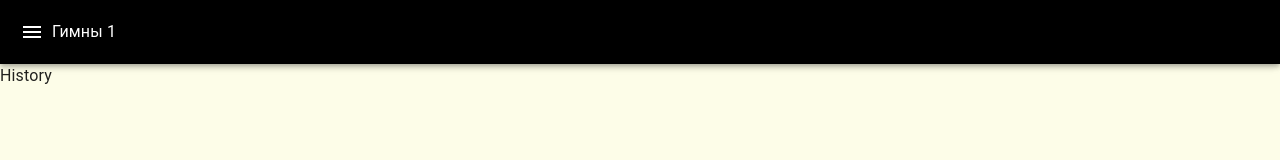
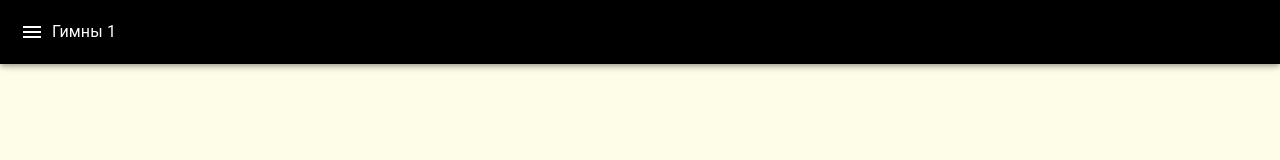
Before and after one commit to gorshipaktsyan/russian-hymns, a React (Create React App) app: page /russian-hymns/history in a window 1280 px wide. Shown: the top 160 px of the page. Built offline with nearby package versions, Linux system fonts and the light colour scheme.

Commit message:
using localStorage

```diff
--- /dev/null
+++ b/src/utils/storage.js
@@ -0,0 +1,41 @@
+class Store {
+  addItem(key, newItem) {
+    const items = this.get(key);
+    items.push(newItem);
+    this.set(key, items);
+  }
+  set(key, value) {
+    try {
+      const currentItems = JSON.stringify(value);
+      localStorage.setItem(key, currentItems);
+    } catch (error) {
+      console.error(`Error setting item in local storage: ${error.message}`);
+    }
+  }
+  get(key) {
+    try {
+      const value = localStorage.getItem("searchedNumbers");
+      return JSON.parse(value) || [];
+    } catch (error) {
+      console.error(`Error getting item from local storage: ${error.message}`);
+      return [];
+    }
+  }
+  // clear() {
+  //   try {
+  //     localStorage.clear();
+  //   } catch (error) {
+  //     console.error(`Error clearing local storage: ${error.message}`);
+  //   }
+  // }
+  // remove(key) {
+  //   try {
+  //     localStorage.removeItem(key);
+  //   } catch (error) {
+  //     console.error(`Error removing item "${key}" from local storage: ${error.message}`);
+  //   }
+  // }
+}
+const hymnsStorage = new Store();
+
+export default hymnsStorage;
--- a/src/view/pages/History/index.js
+++ b/src/view/pages/History/index.js
@@ -1,7 +1,14 @@
+import { List, ListItem } from "@mui/material";
+import hymnsStorage from "../../../utils/storage";
 function History() {
-    return (
-        <div>History</div>
-    )
+  const history = hymnsStorage.get();
+  return (
+    <List>
+      {history.map((item) => (
+        <ListItem key={item}>{item}</ListItem>
+      ))}
+    </List>
+  );
 }
 
-export default History
+export default History;
--- a/src/view/pages/Search/index.js
+++ b/src/view/pages/Search/index.js
@@ -3,7 +3,7 @@ import { useNavigate } from "react-router-dom";
 import Button from "@mui/material/Button";
 import { TextField, styled } from "@mui/material";
 import "./index.scss";
-
+import hymnsStorage from "../../../utils/storage";
 const StyledForm = styled("form")({
   display: "flex",
   alignItems: "center",
@@ -20,6 +20,7 @@ function Search({ setCurrentNumber }) {
   function handleSubmit(e) {
     e.preventDefault();
     setCurrentNumber(number);
+    hymnsStorage.addItem("searchedNumbers", number);
     navigate("/russian-hymns");
   }
 
```
